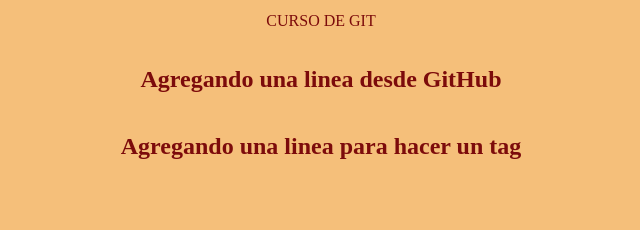
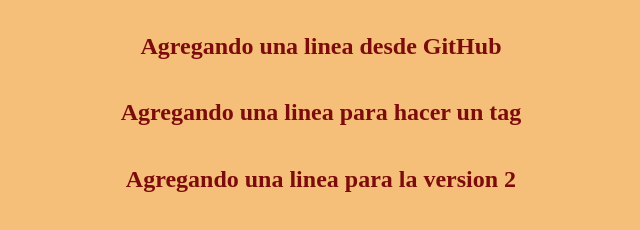
Before and after one commit to Neftalihc/CursoGit, a plain HTML site: page index.html in a window 1280 px wide. Shown: the part 352-582 px from the top of the page, without its empty margins (319-959 px from the left). Drawn offline with Linux system fonts and the light colour scheme.

Commit message:
Agregando liena para hacer version 2

```diff
--- a/index.html
+++ b/index.html
@@ -12,6 +12,8 @@
 <P>CURSO DE GIT</P>
     <h2>Agregando una linea desde GitHub</h2>
         <h2>Agregando una linea para hacer un tag</h2>
+        <h2>Agregando una linea para la version 2</h2>
+
 
 
 </body>
```
